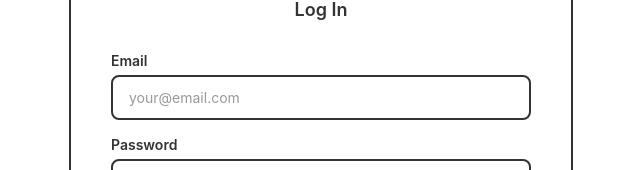
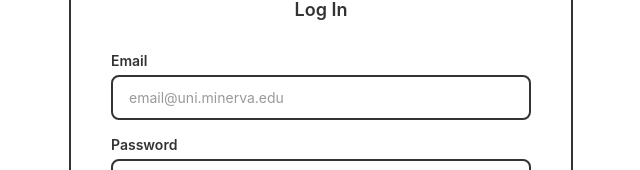
Before and after one commit to autinn/gamify-hc, a React (Create React App) app in the folder frontend/: page /login in a window 1280 px wide. Shown: the part 282-452 px from the top of the page, without its empty margins (319-959 px from the left). Built offline with nearby package versions, Linux system fonts and the light colour scheme.

Commit message:
Placeholder email change
Changing the placeholder for email input to 'email@uni.minerva.edu'

```diff
--- a/frontend/src/pages/LoginPage.js
+++ b/frontend/src/pages/LoginPage.js
@@ -68,7 +68,7 @@ const LoginPage = () => {
               type="email"
               value={email}
               onChange={(e) => setEmail(e.target.value)}
-              placeholder="your@email.com"
+              placeholder="email@uni.minerva.edu"
               className="form-input"
               disabled={loading}
             />
--- a/frontend/src/pages/RegisterPage.js
+++ b/frontend/src/pages/RegisterPage.js
@@ -126,7 +126,7 @@ const RegisterPage = () => {
               name="email"
               value={formData.email}
               onChange={handleChange}
-              placeholder="your@email.com"
+              placeholder="email@uni.minerva.edu"
               className="form-input"
               disabled={loading}
             />
```
